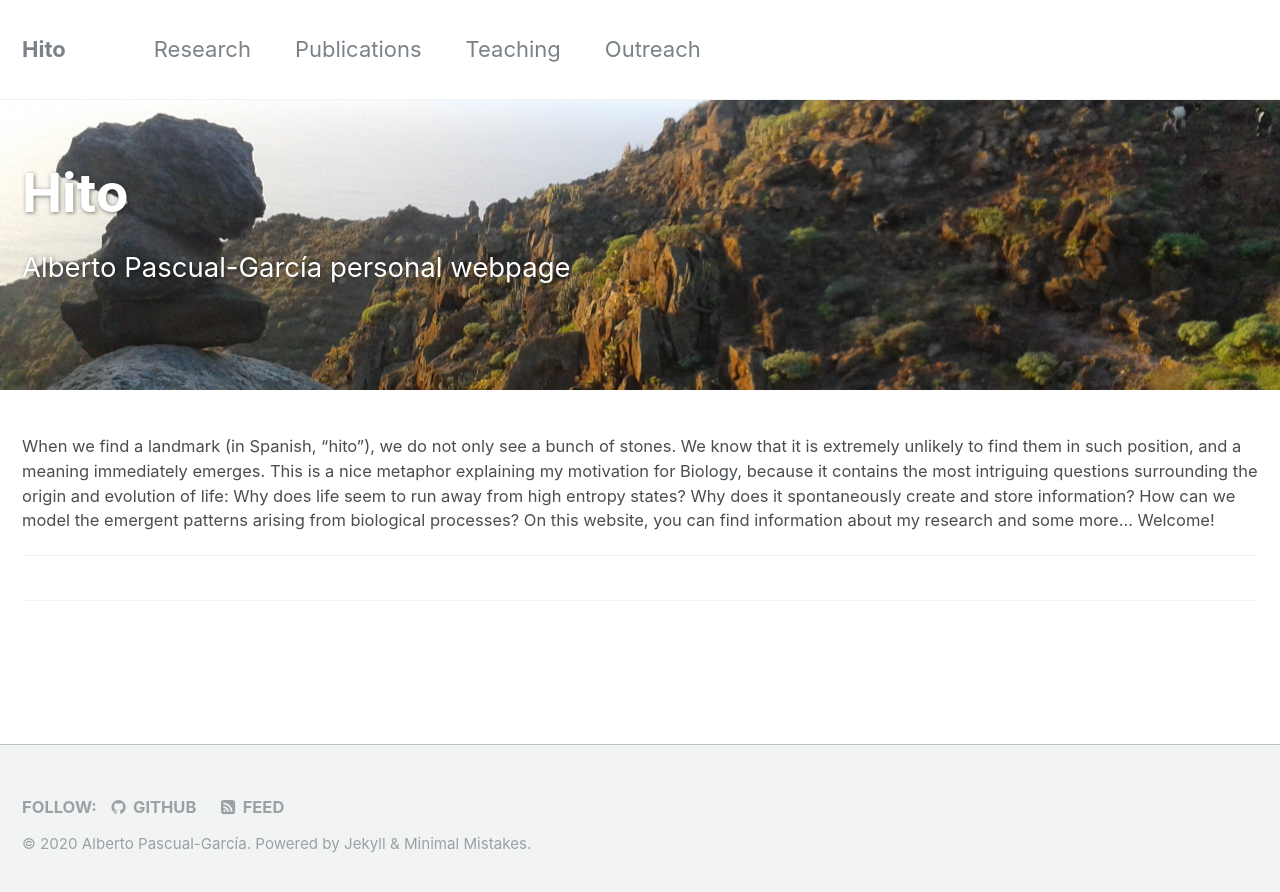
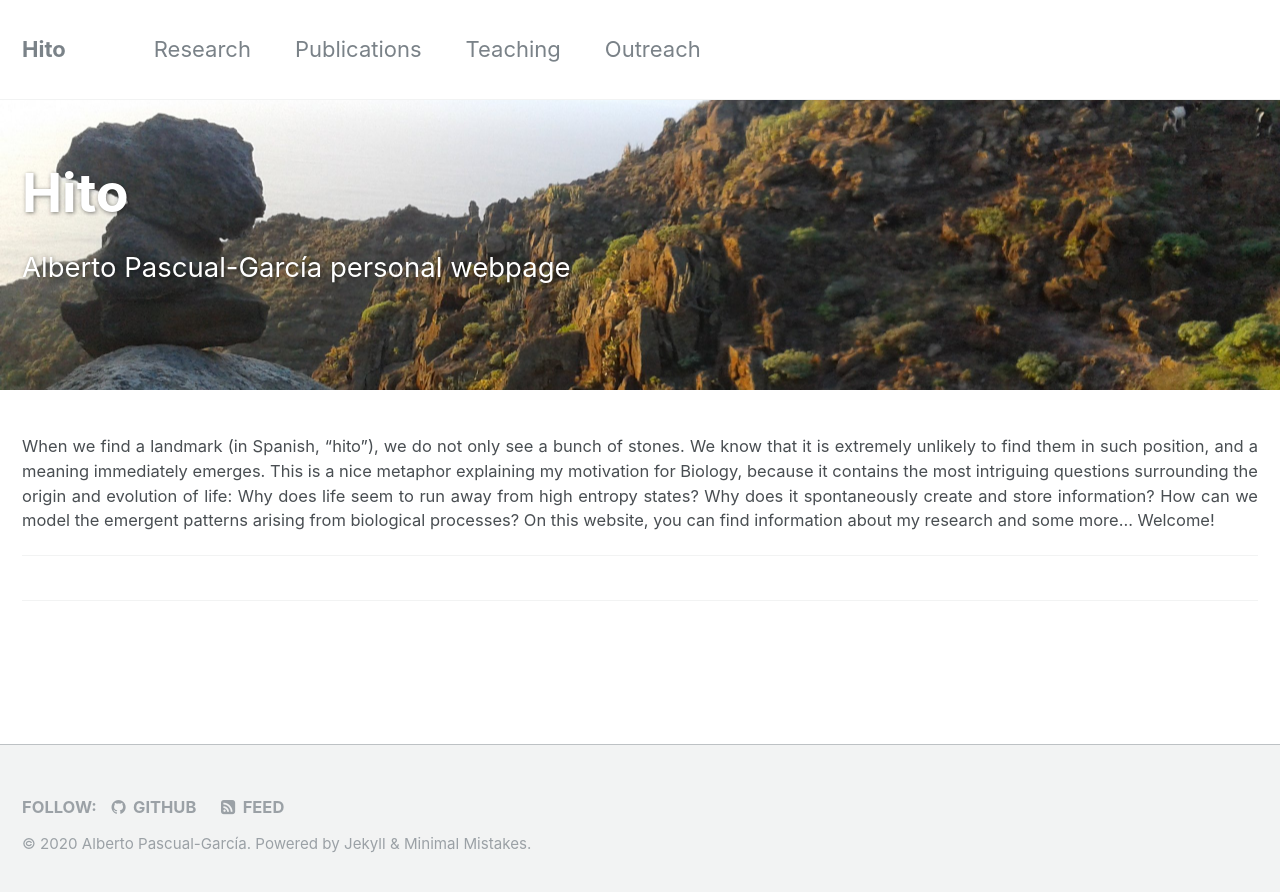
Before and after one commit to apascualgarcia/apascualgarcia.github.io, a Jekyll site: the page built from index.md, in a window 1280 px wide. Shown: the top 892 px of the page. Built offline with Jekyll 4.4.1, drawn with Linux system fonts in a browser that asks for light colours.

Commit message:
added lines to justify text

```diff
--- a/_sass/_page.scss
+++ b/_sass/_page.scss
@@ -49,7 +49,8 @@
 }
 
 .page__content {
-
+  /* The following line was added by APG */
+  text-align: justify;
   h2 {
     padding-bottom: 0.5em;
     border-bottom: 1px solid $border-color;
```
